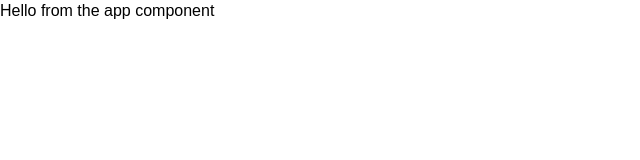
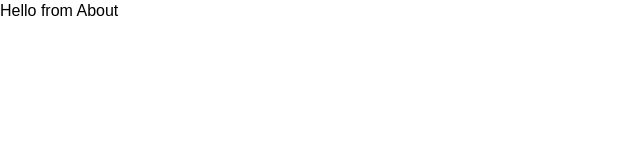
Before and after one commit to marstc1/react-cookbook, a React (Create React App) app: page /about in a window 1280 px wide. Shown: the top 160 px of the page, without its empty margins (0-640 px from the left). Built offline with nearby package versions, Linux system fonts and the light colour scheme.

Commit message:
Added router recipe

```diff
--- a/package.json
+++ b/package.json
@@ -8,6 +8,7 @@
     "@testing-library/user-event": "^8.1.0",
     "react": "^16.12.0",
     "react-dom": "^16.12.0",
+    "react-router-dom": "^5.1.2",
     "react-scripts": "3.3.1"
   },
   "scripts": {
--- a/src/App.js
+++ b/src/App.js
@@ -1,8 +1,16 @@
 import React from "react";
 import "./App.css";
+import { Switch, Route } from "react-router-dom";
+import { Home } from "./pages/Home";
+import { About } from "./pages/About";
 
 function App() {
-  return <div className='App'>Hello from the app component</div>;
+  return (
+    <Switch>
+      <Route exact path='/' component={Home} />
+      <Route exact path='/about' component={About} />
+    </Switch>
+  );
 }
 
 export default App;
--- a/src/index.js
+++ b/src/index.js
@@ -1,5 +1,11 @@
 import React from "react";
 import ReactDOM from "react-dom";
 import App from "./App";
+import { BrowserRouter as Router } from "react-router-dom";
 
-ReactDOM.render(<App />, document.getElementById("root"));
+ReactDOM.render(
+  <Router>
+    <App />
+  </Router>,
+  document.getElementById("root")
+);
--- /dev/null
+++ b/src/pages/About.js
@@ -0,0 +1,7 @@
+import React from "react";
+
+const About = () => {
+  return <div>Hello from About</div>;
+};
+
+export { About };
--- /dev/null
+++ b/src/pages/Home.js
@@ -0,0 +1,7 @@
+import React from "react";
+
+const Home = () => {
+  return <div>Hello from Home</div>;
+};
+
+export { Home };
```
Also changed, not shown: 1 other file (tests, documents, lock files or other folders).
